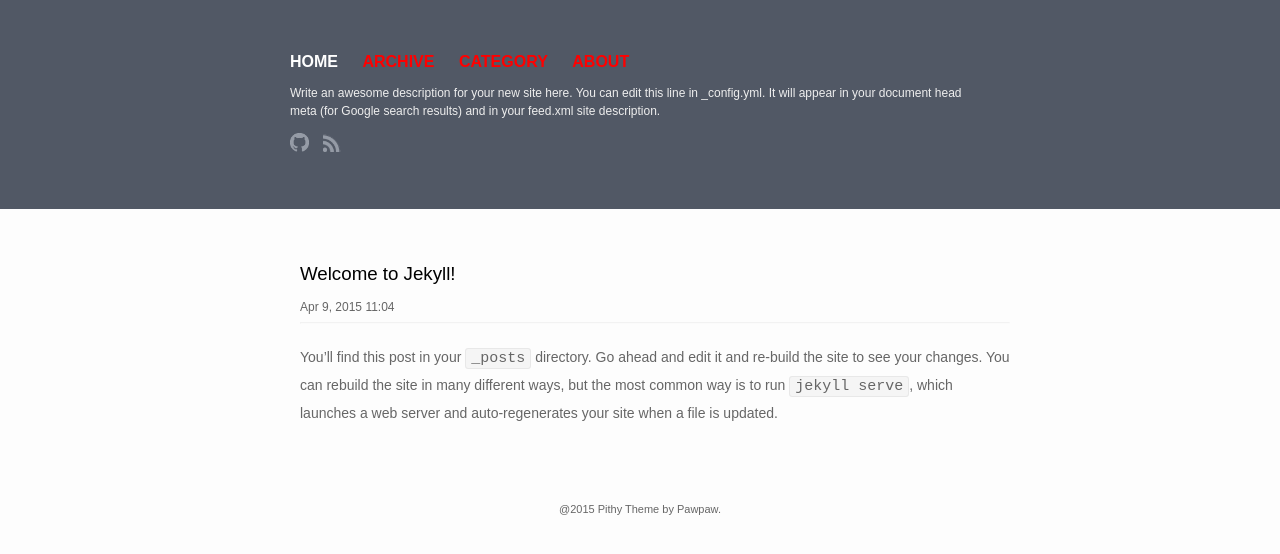
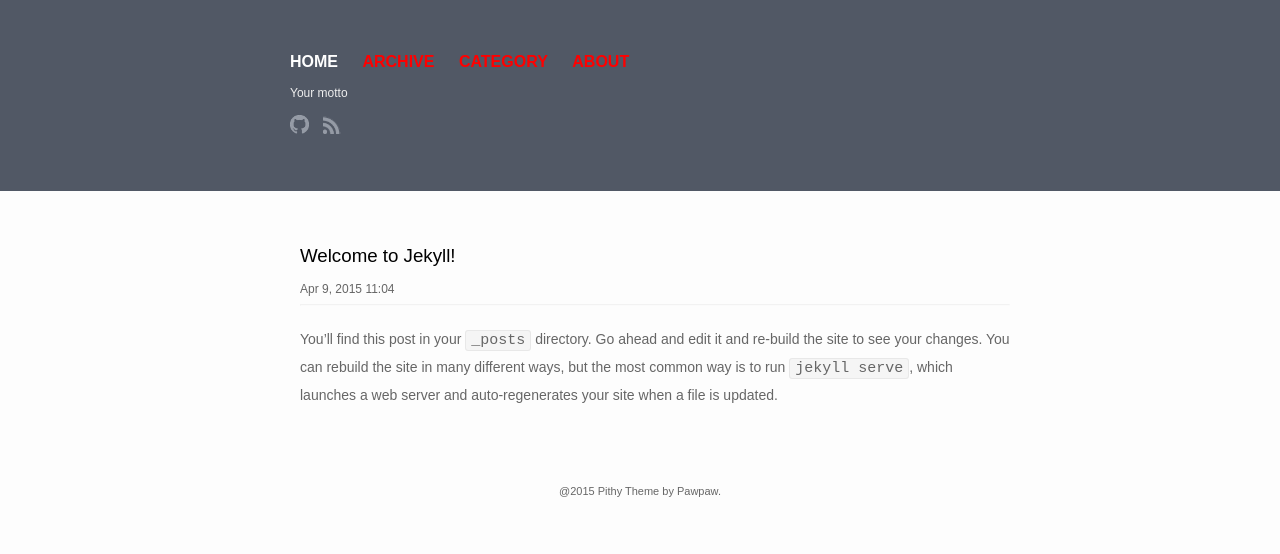
Before and after one commit to smallmuou/Jekyll-Pithy, a Jekyll site: the page built from index.html, in a window 1280 px wide. Shown: the top 554 px of the page. Built offline with Jekyll 4.4.1, drawn with Linux system fonts in a browser that asks for light colours.

Commit message:
add motto

```diff
--- a/_config.yml
+++ b/_config.yml
@@ -1,5 +1,6 @@
 # Site settings
 title: Your awesome title
+motto: Your motto
 email: your-email@domain.com
 description: > # this means to ignore newlines until "baseurl:"
   Write an awesome description for your new site here. You can edit this
--- a/_includes/header.html
+++ b/_includes/header.html
@@ -46,7 +46,7 @@
 				</li>
 			{% endif %}
 		</div>
-		<div class="description"> {{ site.description }} </div>
+		<div class="description"> {{ site.motto }} </div>
 		<ul class="social-links">
 			<li>
 				<a href="https://github.com/{{ site.github_username }}" title="Github">
```
